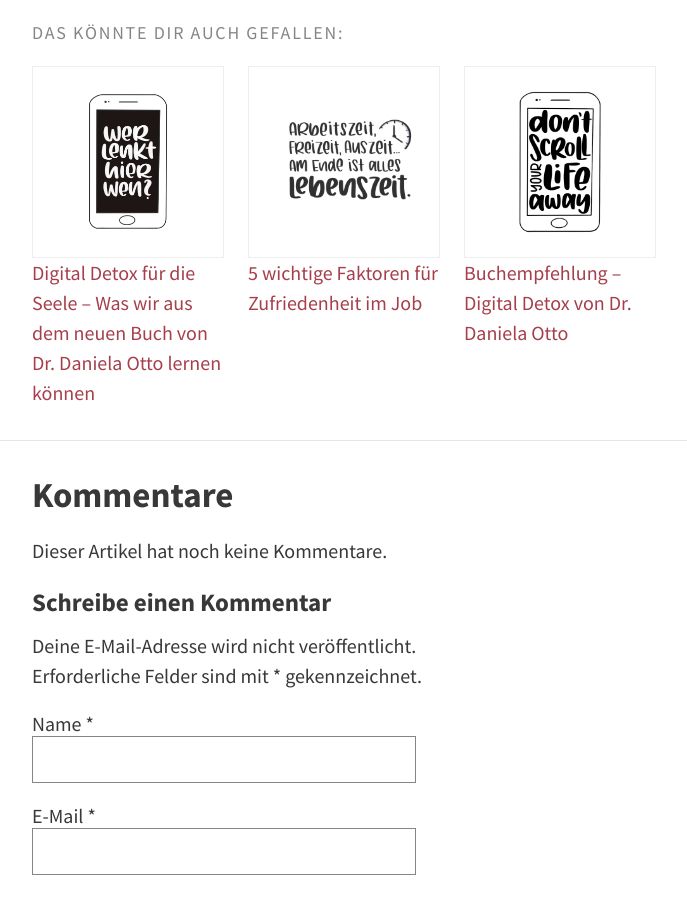
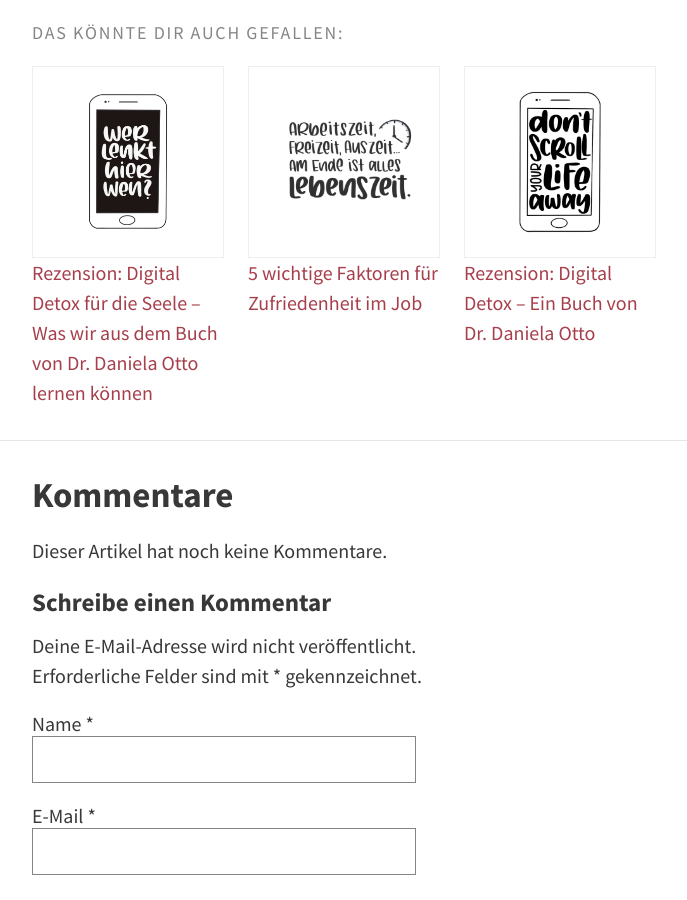
Before and after one commit to fraulyoner/gedankenshift, a Jekyll site: the page built from _posts/2022-09-06-rezension-meister-deines-lebens-boesenkopf.md, in a window 1280 px wide and 900 px high, scrolled down 7543 px. Shown: the whole window, without its empty margins (224-911 px from the left). Built offline with Jekyll 4.4.1, drawn with Linux system fonts in a browser that asks for light colours; some of the changed text lies outside the part shown.

Commit message:
content: update title of different blog posts

```diff
--- a/_posts/2021-06-18-daniela-otto-digital-detox-buch-rezension.md
+++ b/_posts/2021-06-18-daniela-otto-digital-detox-buch-rezension.md
@@ -1,6 +1,6 @@
 ---
 layout: post
-title: "Buchempfehlung – Digital Detox von Dr. Daniela Otto"
+title: "Rezension: Digital Detox – Ein Buch von Dr. Daniela Otto"
 tags:
 - Buchempfehlung
 - Digital Detox
--- a/_posts/2022-03-19-daniela-otto-digital-detox-fuer-die-seele.md
+++ b/_posts/2022-03-19-daniela-otto-digital-detox-fuer-die-seele.md
@@ -1,6 +1,6 @@
 ---
 layout: post
-title: "Digital Detox für die Seele – Was wir aus dem neuen Buch von Dr. Daniela Otto lernen können"
+title: "Rezension: Digital Detox für die Seele – Was wir aus dem Buch von Dr. Daniela Otto lernen können"
 tags:
 - Buchempfehlung
 - Digital Detox
--- a/_posts/2022-09-06-rezension-meister-deines-lebens-boesenkopf.md
+++ b/_posts/2022-09-06-rezension-meister-deines-lebens-boesenkopf.md
@@ -1,6 +1,6 @@
 ---
 layout: post
-title: Meister deines Lebens – Was wir aus dem neuen Buch von Dr. Brigitte Bösenkopf lernen können
+title: "Rezension: Meister deines Lebens – Was wir aus dem Buch von Dr. Brigitte Bösenkopf lernen können"
 permalink: /rezension-meister-deines-lebens-boesenkopf
 tags:
 - Buchempfehlung
```
Also changed, not shown: _posts/2020-09-25-christof-herrmann-das-minimalismus-projekt-buch-rezension.md (+4 -2 lines).
